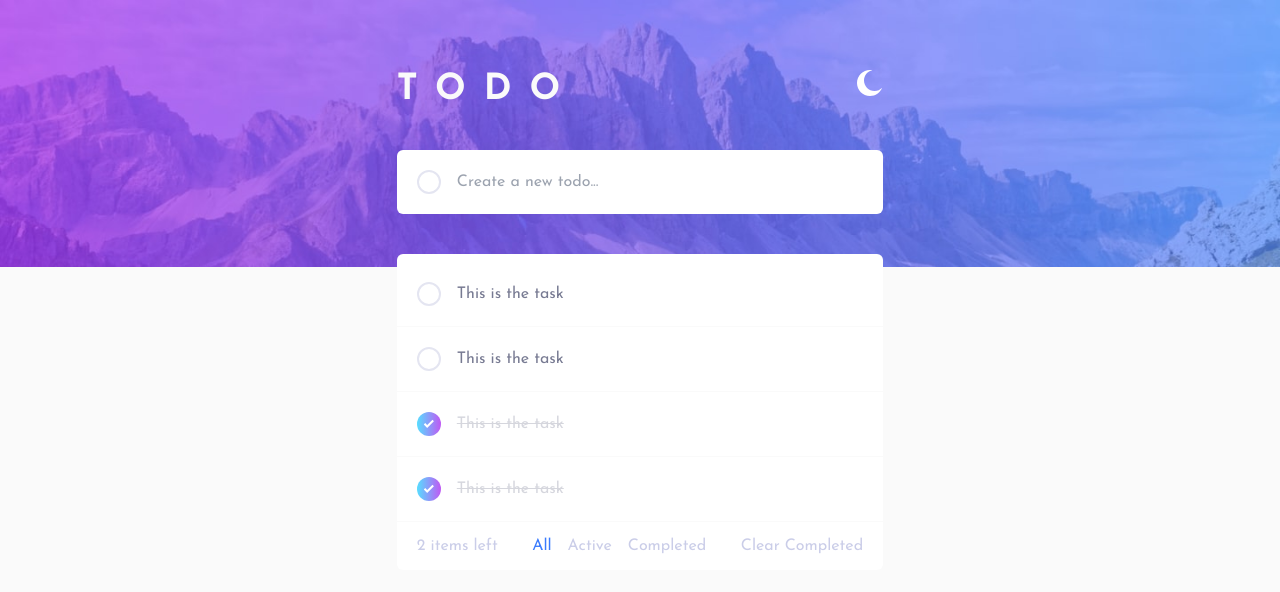
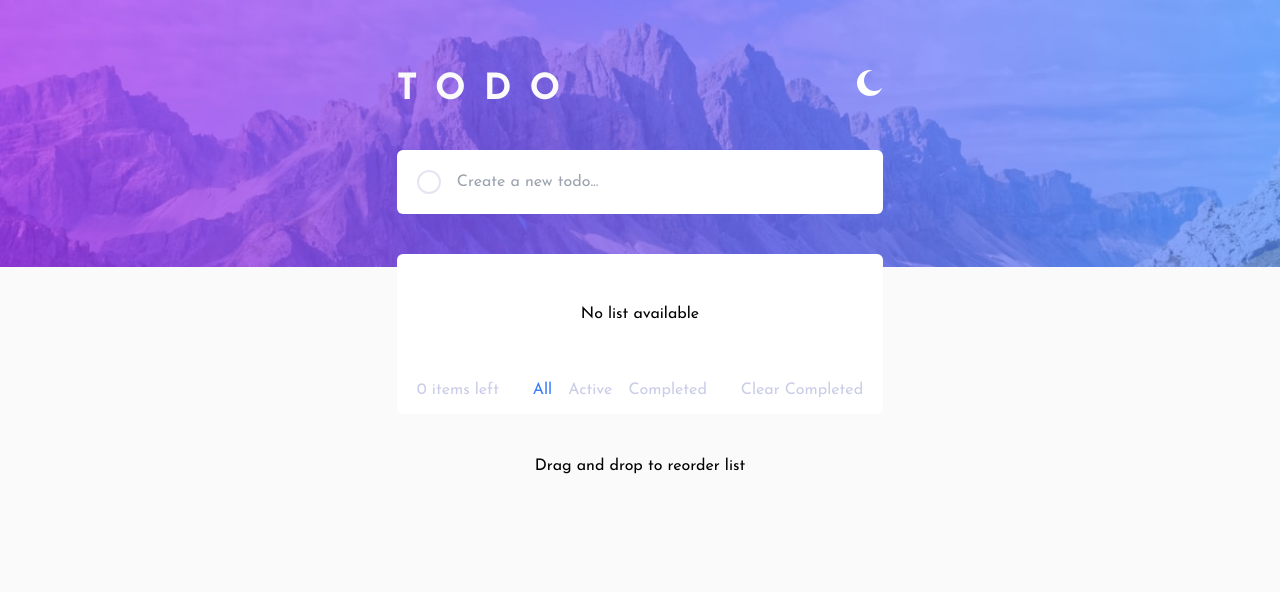
Before and after one commit to Roshanlal02/frontend-mentor, a Next.js app in the folder todo-app/: page / in a window 1280 px wide. Shown: the top 592 px of the page. Built offline with nearby package versions, Linux system fonts and the light colour scheme.

Commit message:
Completed project

```diff
--- a/todo-app/app/layout.js
+++ b/todo-app/app/layout.js
@@ -12,8 +12,8 @@ export const metadata = {
 
 export default function RootLayout({ children }) {
   return (
-    <html lang="en" suppressHydrationWarning>
-      <body className={josefin.className}>
+    <html lang="en" suppressHydrationWarning={true}>
+      <body className={`${josefin.className} bg-very-light-gray dark:bg-very-dark-blue`}>
         <ReduxProvider>
           <Providers>{children}</Providers>
         </ReduxProvider>
--- a/todo-app/app/page.js
+++ b/todo-app/app/page.js
@@ -7,35 +7,40 @@ import TodoList from "@/components/TodoList";
 
 export default function Home() {
   return (
-    <main className="relative flex min-h-screen flex-col items-center justify-between bg-very-light-gray dark:bg-very-dark-blue">
+    <main className="relative flex flex-col items-center justify-between">
       <section className="bg-fixed">
         <Image
           src={bgDeskLight}
-          style={{ width: "100vw", height: "auto" }}
+          style={{ width: "100vw" }}
           alt="Background Light"
-          className="block dark:hidden"
+          className="block dark:hidden h-auto max-sm:h-36"
+          priority
         />
         <Image
           src={bgDeskDark}
-          style={{ width: "100vw", height: "auto" }}
+          style={{ width: "100vw" }}
           alt="Background Dark"
-          className="hidden dark:block"
+          className="hidden dark:block h-auto max-sm:h-36"
+          priority
         />
       </section>
-      <section className="absolute w-[38%] min-h-screen py-[5.5%] flex flex-col gap-7">
+      <section className="absolute w-[38%] max-sm:w-[80%] max-md:w-[60%] min-h-screen max-sm:py-[15%] py-[5.5%] flex flex-col gap-7">
         <section id="titleAndModeSec">
           <div className="flex justify-between">
-            <h1 className="text-very-light-gray text-4xl tracking-[.5em] font-extrabold">
+            <h1 className="text-very-light-gray text-4xl tracking-[.5em] font-extrabold max-sm:text-3xl">
               TODO
             </h1>
             <ThemeSwitch />
           </div>
         </section>
-        <section id="inputSec" className="mt-3">
+        <section id="inputSec" className="mt-3 max-sm:mt-0">
           <Input />
         </section>
-        <section id="listSec" className="mt-3">
+        <section id="listSec" className="mt-3 max-sm:mt-0">
           <TodoList />
+        </section>
+        <section id="listSec" className="mt-3 justify-center flex max-sm:text-sm">
+          Drag and drop to reorder list
         </section>
       </section>
     </main>
--- a/todo-app/components/Input.jsx
+++ b/todo-app/components/Input.jsx
@@ -32,8 +32,8 @@ const Input = () => {
   };
 
   return (
-    <div className="flex px-5 py-5 gap-4 items-center bg-white dark:bg-very-dark-desaturated-blue rounded-md">
-      <RadioButton check={radioCheck} handleChange={null} />
+    <div className="flex p-5 max-sm:p-3 gap-4 items-center bg-white dark:bg-very-dark-desaturated-blue rounded-md">
+      <RadioButton check={radioCheck} handleChange={() => null} />
       <input
         className="min-w-[80%] bg-transparent focus:border-none active:border-none border-none outline-none caret-primary-blue"
         placeholder="Create a new todo..."
@@ -43,7 +43,7 @@ const Input = () => {
       />
       {inputVal.length > 0 && (
         <button className="absolute right-4" onClick={() => addTodoList()}>
-          <IoCheckmarkOutline size={30} className="text-dark-grayish-blue" />
+          <IoCheckmarkOutline size={30} className="text-dark-grayish-blue max-sm:text-base" />
         </button>
       )}
     </div>
--- a/todo-app/components/List.jsx
+++ b/todo-app/components/List.jsx
@@ -1,12 +1,22 @@
 "use client";
 
-import { useAppDispatch, useAppSelector } from "@/redux/hooks";
+import { useAppDispatch, } from "@/redux/hooks";
 import { useEffect, useState } from "react";
 import { IoCloseOutline } from "react-icons/io5";
-import { markCompleted, removeTask } from "@/redux/features/todoSlice";
+import {
+  markCompleted,
+  removeTask,
+} from "@/redux/features/todoSlice";
 import RadioButton from "./RadioButton";
 
-const List = ({ data, setCallBack }) => {
+const List = ({
+  data,
+  setCallBack,
+  onDragStart,
+  onDragEnd,
+  onDragOver,
+  onDrop,
+}) => {
   const [radioCheck, setRadioCheck] = useState(false);
   const [cb, setCb] = useState(false);
   const dispatch = useAppDispatch();
@@ -26,12 +36,18 @@ const List = ({ data, setCallBack }) => {
 
   const handleComplete = () => {
     dispatch(removeTask(data));
-    console.log(data);
   };
 
   return (
-    <div className="flex px-5 py-5 gap-4 items-center bg-white dark:bg-very-dark-desaturated-blue border-b-[1px] border-very-light-gray dark:border-opacity-50 group cursor-pointer">
-      <RadioButton check={radioCheck} handleChange={handleTask} />
+    <div
+      className="flex p-5 max-sm:p-3 gap-4 items-center bg-white dark:bg-very-dark-desaturated-blue border-b-[1px] border-very-light-gray dark:border-opacity-50 group cursor-pointer"
+      draggable="true"
+      onDragStart={(e) => onDragStart(e, data)}
+      onDragEnd={onDragEnd}
+      onDragOver={onDragOver}
+      onDrop={(e) => onDrop(e, data)}
+    >
+      <RadioButton check={radioCheck} handleChange={() => handleTask()} />
       <span
         className={`min-w-[80%] bg-transparent focus:border-none active:border-none border-none outline-none text-dark-grayish-blue ${
           data.status === "Completed" ? "line-through opacity-30" : ""
--- a/todo-app/components/RadioButton.jsx
+++ b/todo-app/components/RadioButton.jsx
@@ -5,9 +5,9 @@ const RadioButton = ({ check, handleChange }) => {
     <div className="flex relative">
       <input
         checked={check}
-        onChange={() => handleChange()}
+        onChange={handleChange}
         type="radio"
-        className="w-6 h-6 hover:border-blue-300 checked:border-none checked:bg-gradient-to-r from-gr-one to-gr-two"
+        className="w-6 h-6 max-sm:w-5 max-sm:h-5 hover:border-blue-300 checked:border-none checked:bg-gradient-to-r from-gr-one to-gr-two"
       />
       {check && (
         <svg
@@ -19,7 +19,7 @@ const RadioButton = ({ check, handleChange }) => {
           <path
             fill="none"
             stroke="#FFF"
-            stroke-width="2"
+            strokeWidth="2"
             d="M1 4.304L3.696 7l6-6"
           />
         </svg>
--- a/todo-app/components/TodoList.jsx
+++ b/todo-app/components/TodoList.jsx
@@ -1,9 +1,9 @@
 "use client";
 
-import { useEffect, useState } from "react";
+import { Fragment, useEffect, useState } from "react";
 import List from "./List";
 import { useAppDispatch, useAppSelector } from "@/redux/hooks";
-import { clearCompleted } from "@/redux/features/todoSlice";
+import { clearCompleted, modifyOrder } from "@/redux/features/todoSlice";
 
 const TodoList = () => {
   const [tab, setTab] = useState("All");
@@ -21,6 +21,7 @@ const TodoList = () => {
       : useAppSelector((state) => state.todo);
   const todoForRemNum = useAppSelector((state) => state.todo);
   const dispatch = useAppDispatch();
+  const [draggingItem, setDraggingItem] = useState(null);
 
   const handleTabs = (e, tabName) => {
     e.stopPropagation();
@@ -28,7 +29,7 @@ const TodoList = () => {
   };
 
   useEffect(() => {
-    const tasksLeft = todoForRemNum.filter(
+    const tasksLeft = todoForRemNum?.filter(
       (task) => task.status !== "Completed"
     );
     setTaskRem(tasksLeft?.length);
@@ -42,8 +43,26 @@ const TodoList = () => {
     dispatch(clearCompleted());
   };
 
+  const handleDragStart = (e, dragItem) => {
+    setDraggingItem(dragItem);
+    e.dataTransfer.setData("text/plain", "");
+  };
+
+  const handleDragEnd = () => {
+    setDraggingItem(null);
+  };
+
+  const handleDragOver = (e) => {
+    e.preventDefault();
+  };
+
+  const handleDrop = (e, dropItem) => {
+    dispatch(modifyOrder({ draggingItem, dropItem }));
+  };
+
   return (
-    <div className="bg-white dark:bg-very-dark-desaturated-blue rounded-md py-2">
+    <Fragment>
+      <div className="bg-white dark:bg-very-dark-desaturated-blue rounded-md py-2 max-sm:py-1">
         {todo.length > 0 ? (
           <div>
             {todo.map((list) => (
@@ -51,18 +70,63 @@ const TodoList = () => {
                 data={list}
                 key={list?.id}
                 setCallBack={(call) => setCallBack(call)}
+                onDragStart={(e, data) => handleDragStart(e, data)}
+                onDragEnd={handleDragEnd}
+                onDragOver={handleDragOver}
+                onDrop={(e, data) => handleDrop(e, data)}
               />
             ))}
           </div>
         ) : (
           <div>
             <div className="flex justify-center px-10 py-10">
-            No TODO list available
+              No list available
             </div>
           </div>
         )}
         <div className="flex justify-between px-5 pb-1 pt-3">
-        <div className="text-light-grayish-blue">{`${taskRem} items left`}</div>
+          <div className="text-light-grayish-blue max-sm:text-sm">{`${taskRem} items left`}</div>
+          <div className="flex gap-4 text-light-grayish-blue max-md:hidden">
+            <div
+              className={`cursor-pointer ${
+                tab === "All"
+                  ? "text-primary-blue"
+                  : "hover:text-dark-grayish-blue"
+              }`}
+              onClick={(e) => handleTabs(e, "All")}
+            >
+              All
+            </div>
+            <div
+              className={`cursor-pointer ${
+                tab === "Active"
+                  ? "text-primary-blue"
+                  : "hover:text-dark-grayish-blue"
+              }`}
+              onClick={(e) => handleTabs(e, "Active")}
+            >
+              Active
+            </div>
+            <div
+              className={`cursor-pointer ${
+                tab === "Completed"
+                  ? "text-primary-blue"
+                  : "hover:text-dark-grayish-blue"
+              }`}
+              onClick={(e) => handleTabs(e, "Completed")}
+            >
+              Completed
+            </div>
+          </div>
+          <div
+            className="text-light-grayish-blue hover:text-dark-grayish-blue cursor-pointer  max-sm:text-sm"
+            onClick={() => handleClearComplete()}
+          >
+            Clear Completed
+          </div>
+        </div>
+      </div>
+      <div className="bg-white dark:bg-very-dark-desaturated-blue rounded-md p-4 max-md:flex mt-3 hidden justify-center text-sm">
         <div className="flex gap-4 text-light-grayish-blue">
           <div
             className={`cursor-pointer ${
@@ -95,14 +159,8 @@ const TodoList = () => {
             Completed
           </div>
         </div>
-        <div
-          className="text-light-grayish-blue hover:text-dark-grayish-blue cursor-pointer"
-          onClick={() => handleClearComplete()}
-        >
-          Clear Completed
       </div>
-      </div>
-    </div>
+    </Fragment>
   );
 };
 
--- a/todo-app/redux/features/todoSlice.js
+++ b/todo-app/redux/features/todoSlice.js
@@ -1,34 +1,13 @@
 import { createSlice } from "@reduxjs/toolkit";
 
-const initialState = [
-  {
-    id: 1,
-    task: "This is the task",
-    status: "Active",
-  },
-  {
-    id: 2,
-    task: "This is the task",
-    status: "Active",
-  },
-  {
-    id: 3,
-    task: "This is the task",
-    status: "Completed",
-  },
-  {
-    id: 4,
-    task: "This is the task",
-    status: "Completed",
-  },
-];
+const initialState = []
 
 export const todoList = createSlice({
   name: "todoList",
   initialState,
   reducers: {
     addTodo: (state, action) => {
-      state.push({
+      state?.push({
         id: action.payload.id,
         task: action.payload.input,
         status: "Active",
@@ -48,8 +27,29 @@ export const todoList = createSlice({
     clearCompleted: (state, action) => {
       return state.filter((item) => item.status !== "Completed");
     },
+    modifyOrder: (state, action) => {
+      if (!action.payload) return;
+
+      const currentIndex = state.findIndex((object) => {
+        return object.id === action.payload.draggingItem.id;
+      });
+      const targetIndex = state.findIndex((object) => {
+        return object.id === action.payload.dropItem.id;
+      });
+
+      if (currentIndex !== -1 && targetIndex !== -1) {
+        state.splice(currentIndex, 1);
+        state.splice(targetIndex, 0, action.payload.draggingItem);
+      }
+    },
   },
 });
 
-export const { addTodo, markCompleted, removeTask, clearCompleted } = todoList.actions;
+export const {
+  addTodo,
+  markCompleted,
+  removeTask,
+  clearCompleted,
+  modifyOrder,
+} = todoList.actions;
 export default todoList.reducer;
```
Also changed, not shown: todo-app/public/images/icon-check.svg. Lines whose indentation alone changed are shown as unchanged.
